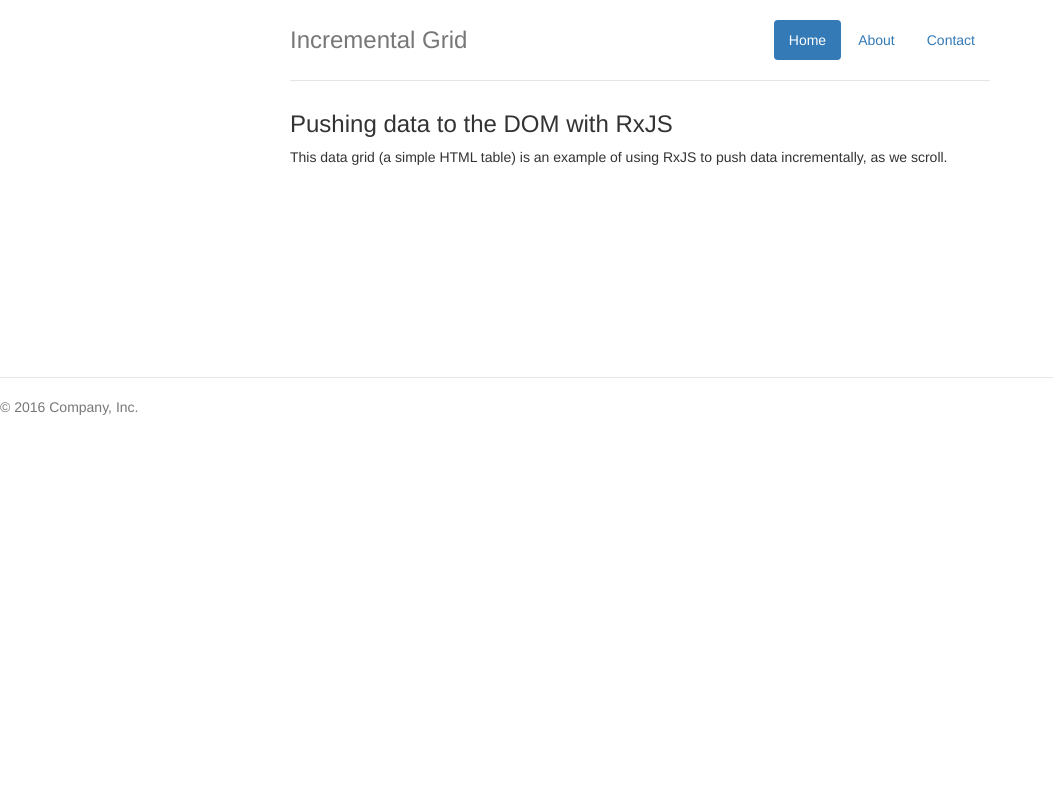
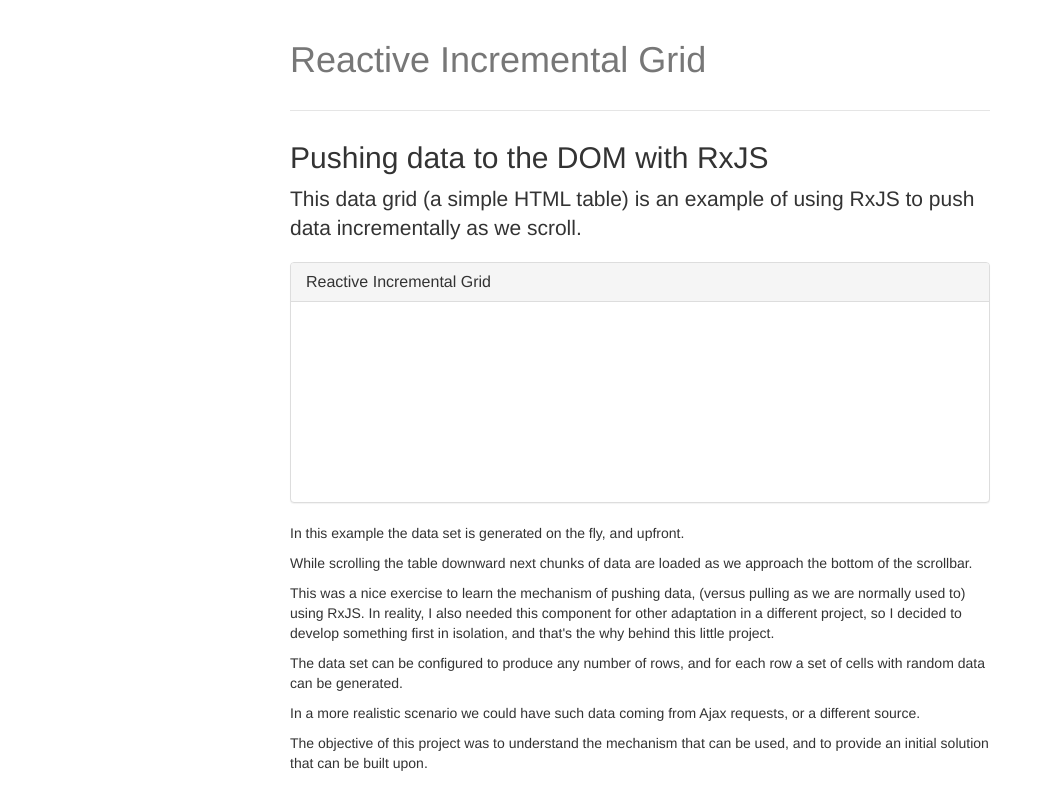
Before and after one commit to rodu/incremental-grid, a website: page index.html in a window 1280 px wide. Shown: the whole page, without its empty margins (0-1053 px from the left). Drawn offline with Linux system fonts and the light colour scheme.

Commit message:
Adds some description and more styling

```diff
--- a/app/infinite-grid.js
+++ b/app/incremental-grid.js
@@ -1,4 +1,4 @@
-(function infiniteGrid(Rx){
+(function incrementalGrid(Rx){
   const DATA_LENGTH = 200;
   const PAGE_SIZE = 20;
 
--- a/index.html
+++ b/index.html
@@ -10,21 +10,7 @@
     <meta name="author" content="">
     <link rel="icon" href="../../favicon.ico">
 
-    <title>RxJS Incremental Grid Demo</title>
-    <style>
-      .grid {
-        width: 100%
-      }
-      .grid td {
-        border: solid 1px #ddd;
-        padding: 5px;
-      }
-      .grid-container {
-        width: 500px;
-        height: 200px;
-        overflow: auto;
-      }
-    </style>
+    <title>Reactive Incremental Grid Demo</title>
 
     <!-- Bootstrap core CSS -->
     <link href="css/bootstrap.min.css" rel="stylesheet">
@@ -37,6 +23,25 @@
       <script src="https://oss.maxcdn.com/html5shiv/3.7.3/html5shiv.min.js"></script>
       <script src="https://oss.maxcdn.com/respond/1.4.2/respond.min.js"></script>
     <![endif]-->
+    <style>
+
+      .panel-body {
+        padding: 0;
+      }
+      .grid {
+        width: 100%
+      }
+      .grid td {
+        border: solid 1px #ddd;
+        padding: 5px;
+      }
+      .grid-container {
+        width: 100%;
+        height: 200px;
+        overflow: auto;
+      }
+    </style>
+
   </head>
 
   <body>
@@ -44,34 +49,65 @@
     <div class="container">
       <div class="header clearfix">
         <nav>
-          <ul class="nav nav-pills pull-right">
+          <!-- <ul class="nav nav-pills pull-right">
             <li role="presentation" class="active"><a href="#">Home</a></li>
             <li role="presentation"><a href="#">About</a></li>
             <li role="presentation"><a href="#">Contact</a></li>
-          </ul>
+          </ul> -->
         </nav>
-        <h3 class="text-muted">Incremental Grid</h3>
+        <h1 class="text-muted">Reactive Incremental Grid</h1>
       </div>
 
-      <h3>Pushing data to the DOM with RxJS</h3>
-      <p>
+      <h2>Pushing data to the DOM with RxJS</h2>
+      <p class="lead">
         This data grid (a simple HTML table) is an example of using RxJS to push
-        data incrementally, as we scroll.
+        data incrementally as we scroll.
       </p>
-      <div id="grid-container" class="grid-container">
-        <table id="grid" class="grid"></table>
+
+      <div class="panel panel-default">
+        <div class="panel-heading">
+          <h3 class="panel-title">Reactive Incremental Grid</h3>
+        </div>
+        <div class="panel-body">
+          <div id="grid-container" class="grid-container">
+            <table id="grid" class="grid"></table>
+          </div>
+        </div>
       </div>
 
-
+      <p>
+        In this example the data set is generated on the fly, and upfront.
+      </p>
+      <p>While scrolling the table downward next chunks of data are loaded
+        as we approach the bottom of the scrollbar.</p>
+      <p>
+        This was a nice exercise to learn the mechanism of pushing data, (versus
+        pulling as we are normally used to) using RxJS. In reality, I also
+        needed this component for other adaptation in a different project, so
+        I decided to develop something first in isolation, and that's the why
+        behind this little project.
+      </p>
+      <p>
+        The data set can be configured to produce any number of rows, and for
+        each row a set of cells with random data can be generated.
+      </p>
+      <p>
+        In a more realistic scenario we could have such data coming from Ajax
+        requests, or a different source.
+      </p>
+      <p>
+        The objective of this project was to understand the mechanism that can
+        be used, and to provide an initial solution that can be built upon.
+      </p>
     </div> <!-- /container -->
 
-      <footer class="footer">
-        <p>&copy; 2016 Company, Inc.</p>
-      </footer>
+    <!-- <footer class="footer">
+      <p>&copy; 2016 Company, Inc.</p>
+    </footer> -->
 
-  <script src="lib/rx.all.js"></script>
-  <script src="lib/rx.dom.js"></script>
-  <script src="app/infinite-grid.js"></script>
+    <script src="lib/rx.all.js"></script>
+    <script src="lib/rx.dom.js"></script>
+    <script src="app/incremental-grid.js"></script>
 
   </body>
 </html>
```
Also changed, not shown: package.json (+8 -4 lines), 1 other file.
